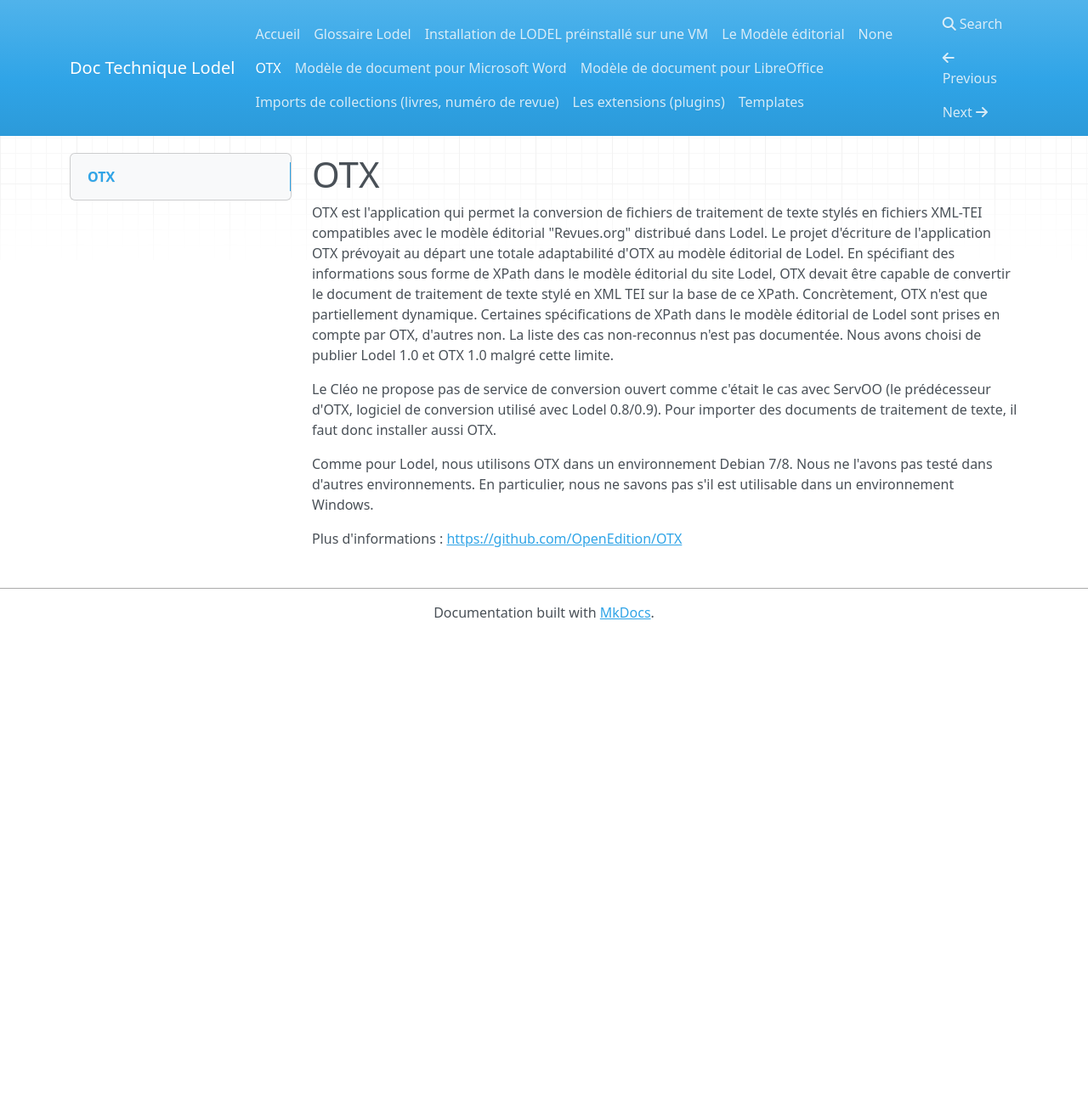
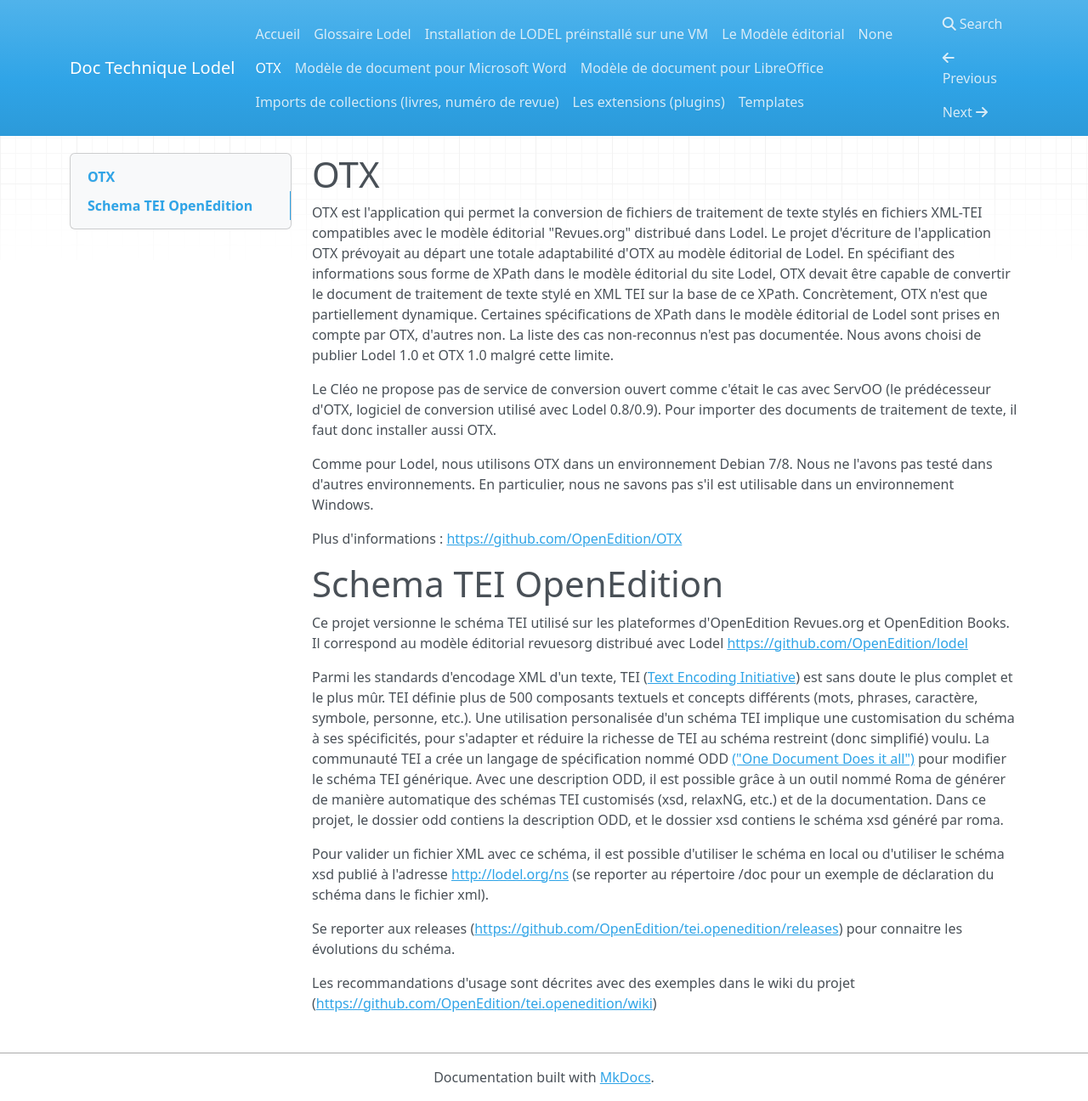
Before and after one commit to ValentinGeorgesDubost/Doc-Lodel, an MkDocs documentation site: the page built from docs/OTX.md, in a window 1280 px wide and 1296 px high. Shown: the whole window at 85% size. Built offline with MkDocs 1.6.1, drawn with Linux system fonts in a browser that asks for light colours; nearby versions of some CDN libraries; old or Windows-style settings are respelled for this version of MkDocs.

Commit message:
Update OTX.md

```diff
--- a/docs/OTX.md
+++ b/docs/OTX.md
@@ -8,3 +8,18 @@ Le Cléo ne propose pas de service de conversion ouvert comme c'était le cas av
 Comme pour Lodel, nous utilisons OTX dans un environnement Debian 7/8. Nous ne l'avons pas testé dans d'autres environnements. En particulier, nous ne savons pas s'il est utilisable dans un environnement Windows.
 
 Plus d'informations : <https://github.com/OpenEdition/OTX>
+
+Schema TEI OpenEdition
+======================
+
+Ce projet versionne le schéma TEI utilisé sur les plateformes d'OpenEdition Revues.org et OpenEdition Books.
+Il correspond au modèle éditorial revuesorg distribué avec Lodel <https://github.com/OpenEdition/lodel>
+
+Parmi les standards d'encodage XML d'un texte, TEI ([Text Encoding Initiative](<http://www.tei-c.org/>)) est sans doute le plus complet et le plus mûr. TEI définie plus de 500 composants textuels et concepts différents (mots, phrases, caractère, symbole, personne, etc.). Une utilisation personalisée d'un schéma TEI implique une customisation du schéma à ses spécificités, pour s'adapter et réduire la richesse de TEI au schéma restreint (donc simplifié) voulu. La communauté TEI a crée un langage de spécification nommé ODD [("One Document Does it all")](http://www.tei-c.org/Guidelines/Customization/odds.xml) pour modifier le schéma TEI générique. Avec une description ODD, il est possible grâce à un outil nommé Roma de générer de manière automatique des schémas TEI customisés (xsd, relaxNG, etc.) et de la documentation.
+Dans ce projet, le dossier odd contiens la description ODD, et le dossier xsd contiens le schéma xsd généré par roma.
+
+Pour valider un fichier XML avec ce schéma, il est possible d'utiliser le schéma en local ou d'utiliser le schéma xsd publié à l'adresse <http://lodel.org/ns> (se reporter au répertoire /doc pour un exemple de déclaration du schéma dans le fichier xml).
+
+Se reporter aux releases (<https://github.com/OpenEdition/tei.openedition/releases>) pour connaitre les évolutions du schéma.
+
+Les recommandations d'usage sont décrites avec des exemples dans le wiki du projet (<https://github.com/OpenEdition/tei.openedition/wiki>)
```
